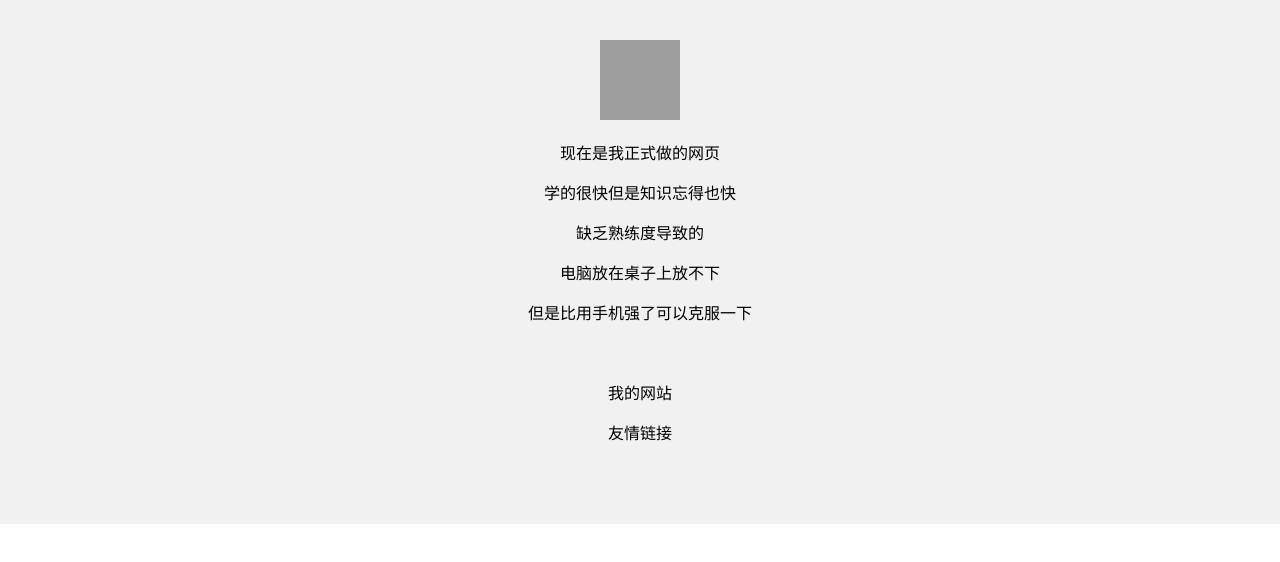
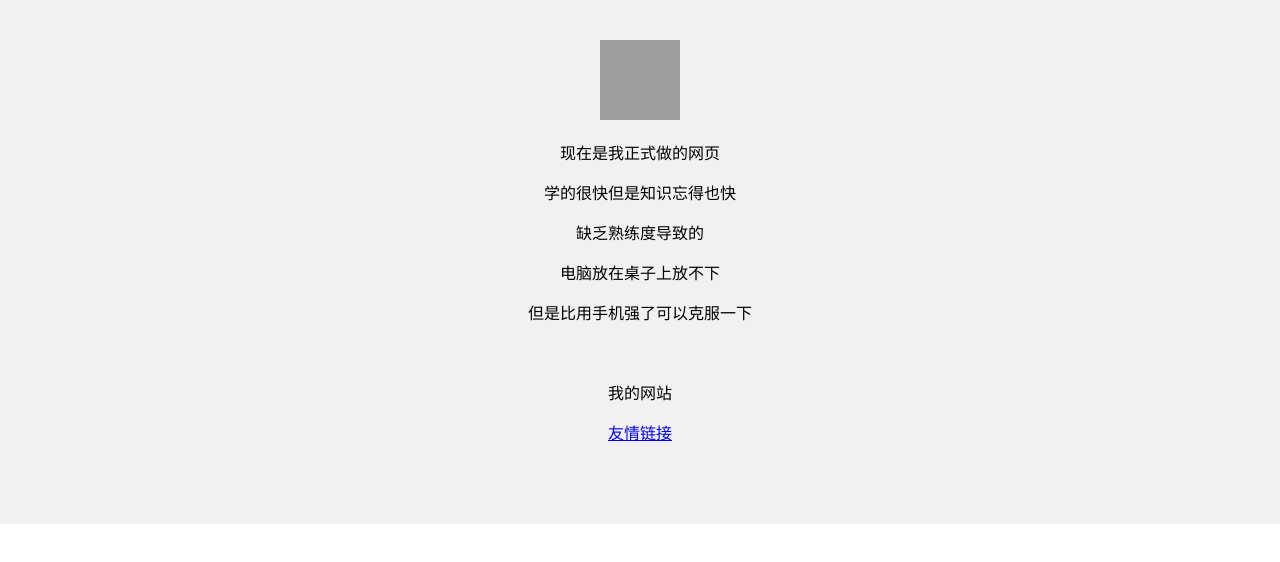
Before and after one commit to qixinming258/xiaoyu258, a plain HTML site: page index.html in a window 1280 px wide. Drawn offline with Linux system fonts and the light colour scheme; grey boxes are pictures that could not be loaded.

Commit message:
Update index.html

```diff
--- a/index.html
+++ b/index.html
@@ -39,7 +39,7 @@
       font-size:12px
       >
       <p>我的网站</p>
-      <a helf="https://adog-head.github.io/Adog/index1.html">友情链接</a>
+      <a href="https://adog-head.github.io/Adog/index1.html">友情链接</a>
       </div>
   </body>
 </html>
```
